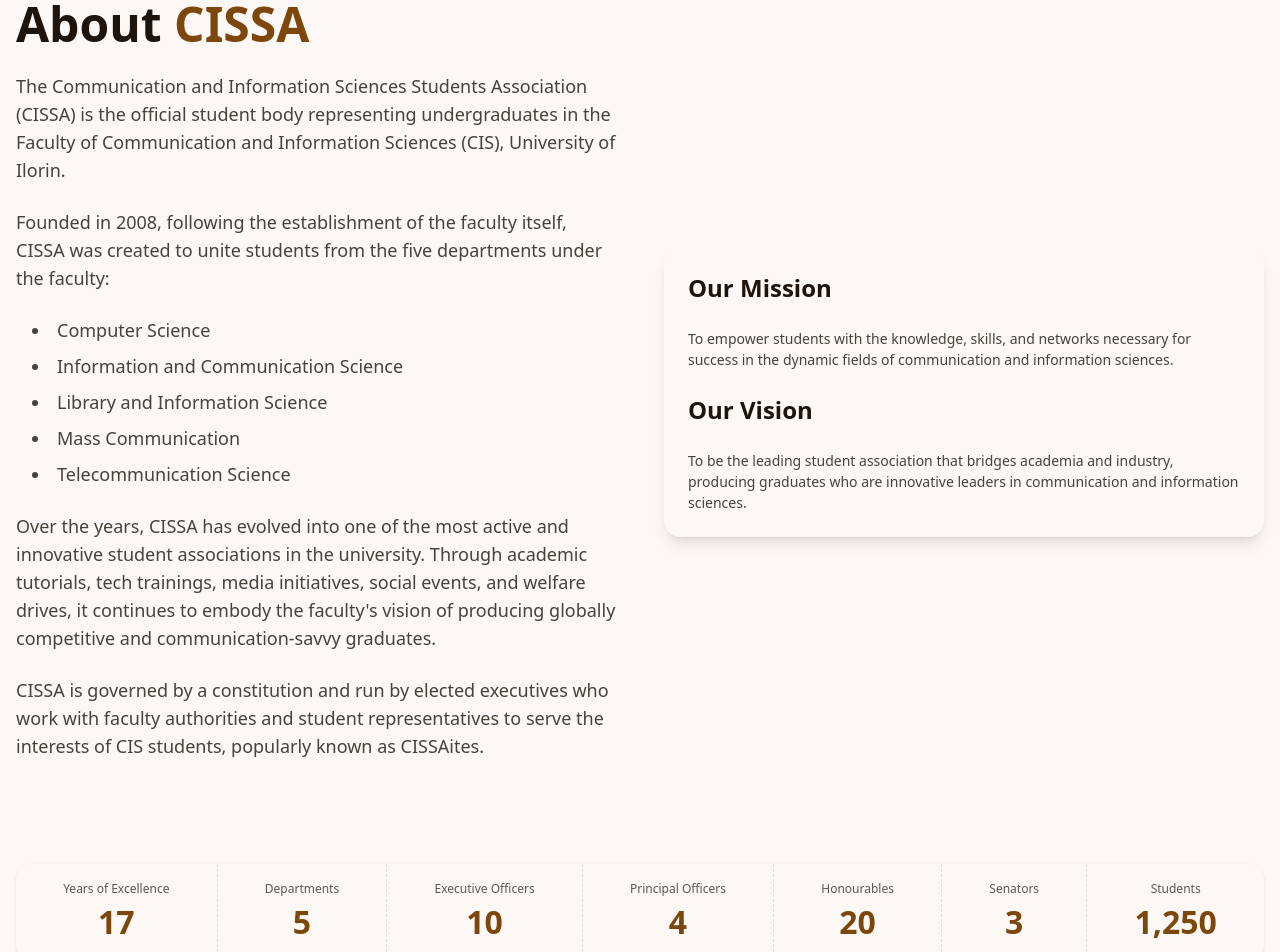
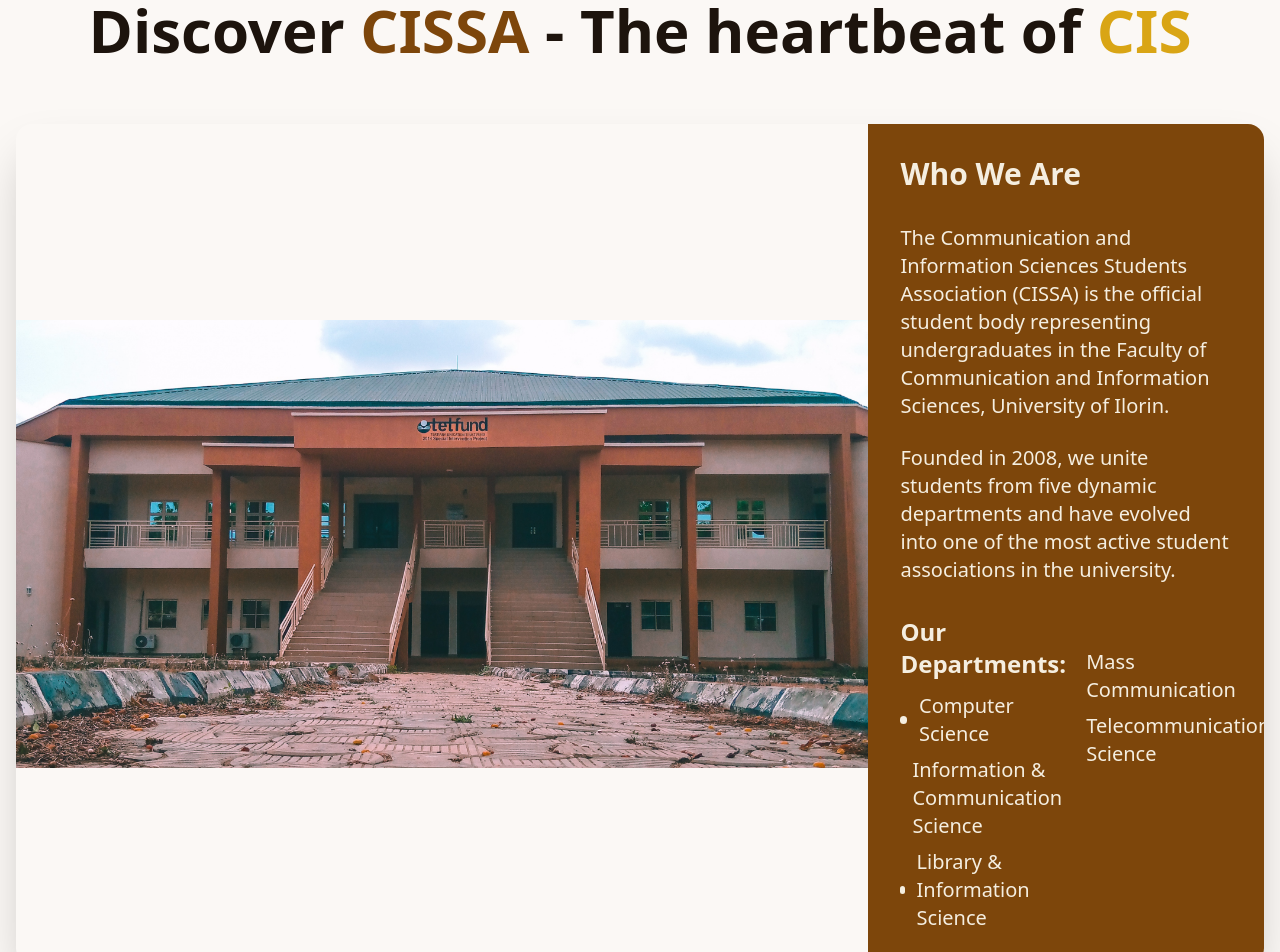
Before and after one commit to cissaunilorin/cissa-paragon-website-frontend, a Next.js app: page / in a window 1280 px wide. Shown: the part 880-1832 px from the top of the page. Built offline with nearby package versions, Linux system fonts and the light colour scheme.

Commit message:
feat: enhance About and Hero components with updated content and layout for improved clarity and engagement

```diff
--- a/src/components/Home/About.tsx
+++ b/src/components/Home/About.tsx
@@ -1,67 +1,78 @@
+import Image from "next/image";
+
 export default function About() {
     return (
         <div id="about" className="py-20 bg-base-100">
             <div className="container mx-auto px-4">
-                <div className="grid grid-cols-1 lg:grid-cols-2 gap-12 items-center">
-                    <div>
-                        <h2 className="text-4xl md:text-5xl font-bold text-base-content mb-6">
-                            About <span className="text-primary">CISSA</span>
-                        </h2>
-                        <p className="text-lg text-base-content/80 mb-6">
-                            The Communication and Information Sciences Students
-                            Association (CISSA) is the official student body
-                            representing undergraduates in the Faculty of
-                            Communication and Information Sciences (CIS),
-                            University of Ilorin.
-                        </p>
-                        <p className="text-lg text-base-content/80 mb-6">
-                            Founded in 2008, following the establishment of the
-                            faculty itself, CISSA was created to unite students
-                            from the five departments under the faculty:
-                        </p>
-                        <ul className="list-disc list-inside text-lg text-base-content/80 mb-6 space-y-2 pl-4">
-                            <li>Computer Science</li>
-                            <li>Information and Communication Science</li>
-                            <li>Library and Information Science</li>
-                            <li>Mass Communication</li>
-                            <li>Telecommunication Science</li>
-                        </ul>
-                        <p className="text-lg text-base-content/80 mb-6">
-                            Over the years, CISSA has evolved into one of the
-                            most active and innovative student associations in
-                            the university. Through academic tutorials, tech
-                            trainings, media initiatives, social events, and
-                            welfare drives, it continues to embody the faculty&apos;s
-                            vision of producing globally competitive and
-                            communication-savvy graduates.
-                        </p>
-                        <p className="text-lg text-base-content/80 mb-6">
-                            CISSA is governed by a constitution and run by
-                            elected executives who work with faculty authorities
-                            and student representatives to serve the interests
-                            of CIS students, popularly known as CISSAites.
-                        </p>
-                    </div>
-                    <div className="card shadow-lg">
-                        <div className="card-body">
-                            <h3 className="card-title text-2xl mb-4">
-                                Our Mission
+                <div className="text-center mb-16">
+                    <h2 className="text-4xl md:text-6xl font-bold mb-4">
+                        Discover <span className="text-primary">CISSA</span>{" "}
+                        - The heartbeat of{" "}
+                        <span className="text-secondary">CIS</span>
+                    </h2>
+                </div>
+
+                <div className="mx-auto">
+                    <div className="card card-xl lg:card-side shadow-2xl overflow-hidden mb-8">
+                        <figure>
+                            <Image
+                                src="/assets/ov-2.png"
+                                alt="About CISSA"
+                                width={600}
+                                height={400}
+                                className="object-contain w-full h-full"
+                            />
+                        </figure>
+                        <div className="card-body bg-primary text-primary-content p-8 lg:w-1/2">
+                            <h3 className="card-title font-bold text-3xl mb-6">
+                                Who We Are
                             </h3>
-                            <p className="text-base-content/80 mb-4">
-                                To empower students with the knowledge, skills,
-                                and networks necessary for success in the
-                                dynamic fields of communication and information
-                                sciences.
+                            <p className="text-xl mb-4">
+                                The Communication and Information Sciences
+                                Students Association (CISSA) is the official
+                                student body representing undergraduates in the
+                                Faculty of Communication and Information
+                                Sciences, University of Ilorin.
                             </p>
-                            <h3 className="card-title text-2xl mb-4">
-                                Our Vision
-                            </h3>
-                            <p className="text-base-content/80">
-                                To be the leading student association that
-                                bridges academia and industry, producing
-                                graduates who are innovative leaders in
-                                communication and information sciences.
+                            <p className="text-xl mb-6">
+                                Founded in 2008, we unite students from five
+                                dynamic departments and have evolved into one of
+                                the most active student associations in the
+                                university.
                             </p>
+                            <div className="grid grid-cols-1 md:grid-cols-2 gap-4">
+                                <div>
+                                    <h4 className="text-2xl font-semibold mb-3">
+                                        Our Departments:
+                                    </h4>
+                                    <ul className="space-y-2 text-xl">
+                                        <li className="flex items-center">
+                                            <span className="w-2 h-2 bg-primary-content rounded-full mr-3"></span>
+                                            Computer Science
+                                        </li>
+                                        <li className="flex items-center">
+                                            <span className="w-2 h-2 bg-primary-content rounded-full mr-3"></span>
+                                            Information & Communication Science
+                                        </li>
+                                        <li className="flex items-center">
+                                            <span className="w-2 h-2 bg-primary-content rounded-full mr-3"></span>
+                                            Library & Information Science
+                                        </li>
+                                    </ul>
+                                </div>
+                                <div className="md:mt-8">
+                                    <ul className="space-y-2 text-xl">
+                                        <li className="flex items-center">
+                                            <span className="w-2 h-2 bg-primary-content rounded-full mr-3"></span>
+                                            Mass Communication
+                                        </li>
+                                        <li className="flex items-center">
+                                            <span className="w-2 h-2 bg-primary-content rounded-full mr-3"></span>
+                                            Telecommunication Science
+                                        </li>
+                                    </ul>
+                                </div>
+                            </div>
                         </div>
                     </div>
                 </div>
--- a/src/components/Home/Hero.tsx
+++ b/src/components/Home/Hero.tsx
@@ -11,14 +11,13 @@
             <div className="hero-content text-neutral-content text-center">
                 <div className="max-w-4xl">
                     <h1 className="mb-6 text-5xl md:text-7xl font-bold leading-tight">
-                        Welcome to <span className="text-secondary">CISSA</span>
+                        Where{" "}
+                        <span className="text-secondary">Communication</span>{" "}
+                        Meets <span className="text-secondary">Innovation</span>
                     </h1>
-                    <p className="mb-8 text-lg md:text-xl max-w-2xl mx-auto">
-                        Communication and Information Sciences Students
-                        Association - Your gateway to academic excellence,
-                        professional development, and lasting connections in the
-                        Faculty of Communication and Information Sciences,
-                        University of Ilorin.
+                    <p className="mb-8 text-xl md:text-2xl max-w-2xl mx-auto">
+                        With CISSA at its core, the faculty thrives through
+                        collaboration, creativity, and excellence.
                     </p>
                     <div className="flex flex-col sm:flex-row gap-4 justify-center">
                         <button className="btn btn-primary btn-lg ">
```
